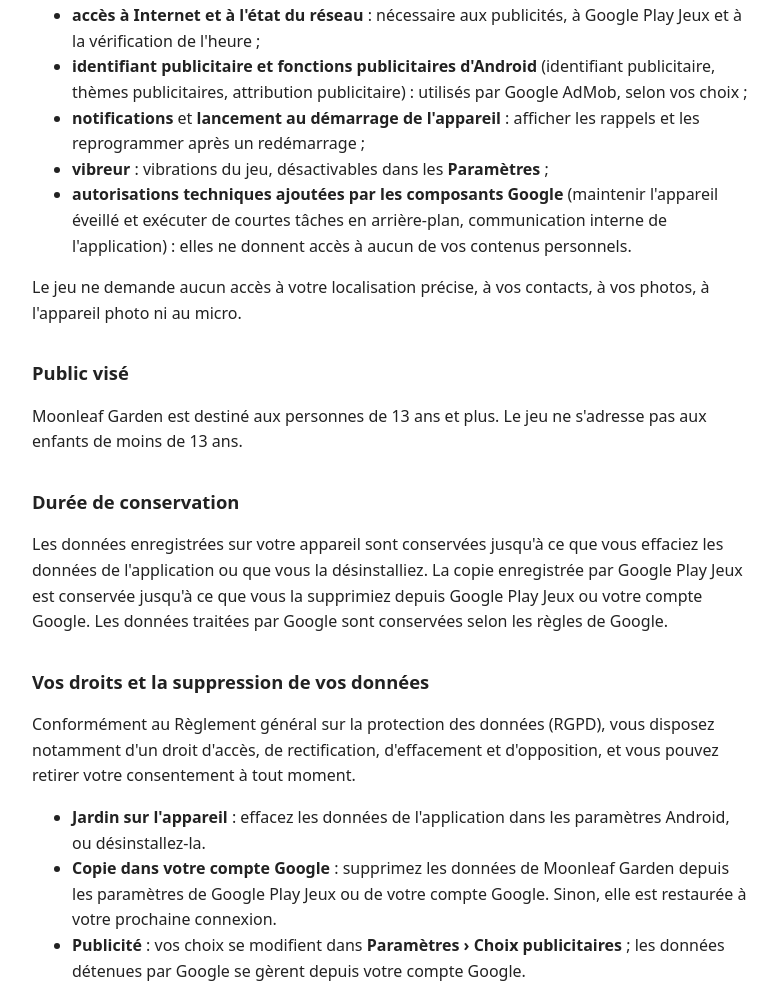
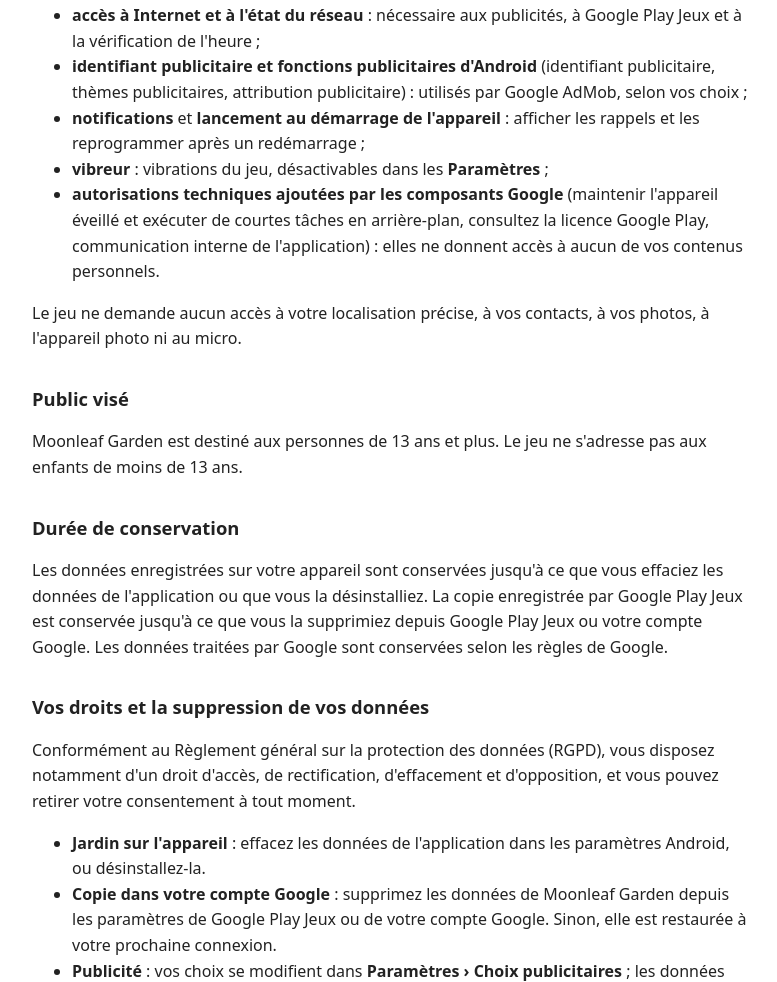
Before and after one commit to gryphongrovegames/politique-confidentialite, a plain HTML site: page moonleaf-garden/fr/index.html in a window 1280 px wide. Shown: the part 2882-3864 px from the top of the page, without its empty margins (248-1025 px from the left). Drawn offline with Linux system fonts and the light colour scheme.

Commit message:
Update index.html

```diff
--- a/moonleaf-garden/fr/index.html
+++ b/moonleaf-garden/fr/index.html
@@ -145,7 +145,8 @@
     <strong>Paramètres</strong> ;</li>
     <li><strong>autorisations techniques ajoutées par les composants
     Google</strong> (maintenir l'appareil éveillé et exécuter de courtes
-    tâches en arrière-plan, communication interne de l'application) :
+    tâches en arrière-plan, consultez la licence Google Play,
+    communication interne de l'application) :
       elles ne donnent accès à aucun de vos contenus personnels.</li>
   </ul>
   <p>Le jeu ne demande aucun accès à votre localisation précise, à vos
```
